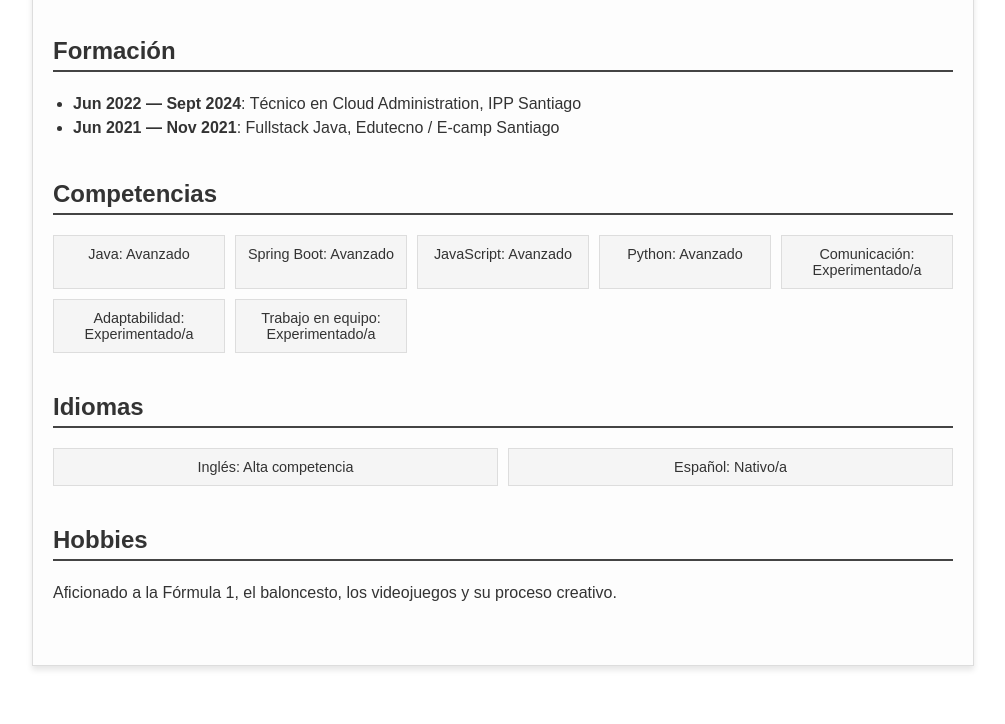
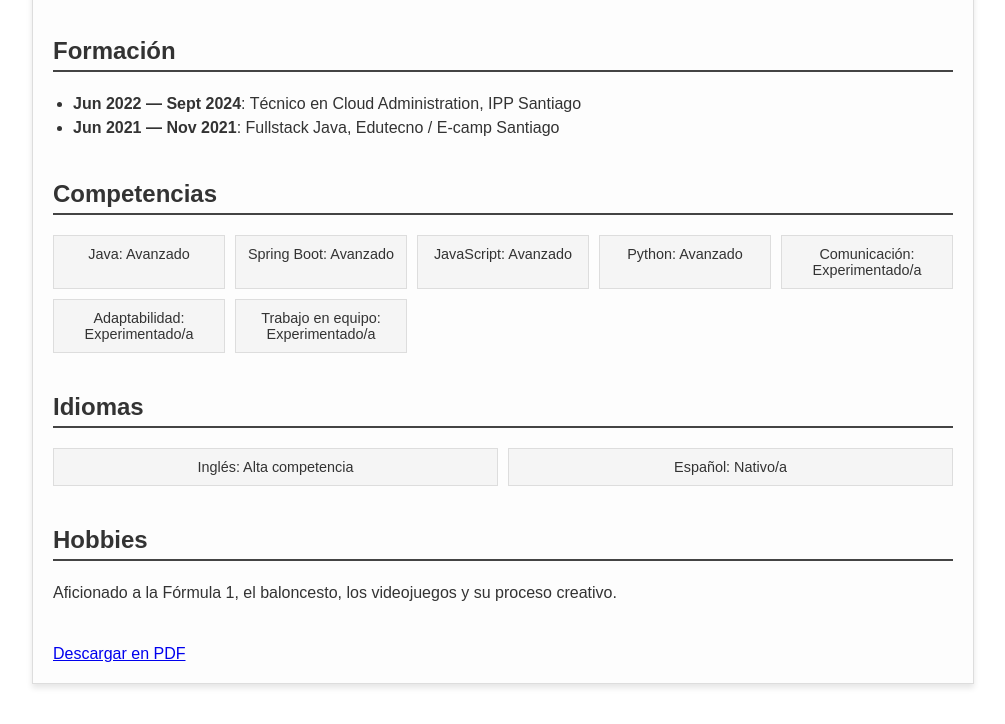
Before and after one commit to ignazer/CV_IMG, a plain HTML site: page index.html in a window 1280 px wide. Shown: the part 678-1402 px from the top of the page, without its empty margins (137-1142 px from the left). Drawn offline with Linux system fonts and the light colour scheme.

Commit message:
DownloadPDF index.html
Se agrega script pequeño para print de pantalla en formato pdf

```diff
--- a/index.html
+++ b/index.html
@@ -143,7 +143,13 @@
                 Aficionado a la Fórmula 1, el baloncesto, los videojuegos y su proceso creativo.
             </p>
         </section>
-
+        <a href="#" class="download-btn" onclick="downloadPDF()">Descargar en PDF</a>
+    </div>
+    <script>
+        function downloadPDF() {
+            window.print(); // Simple print-to-PDF functionality; consider a library for advanced options.
+        }
+    </script>
     </div>
 </body>
 </html>
```
